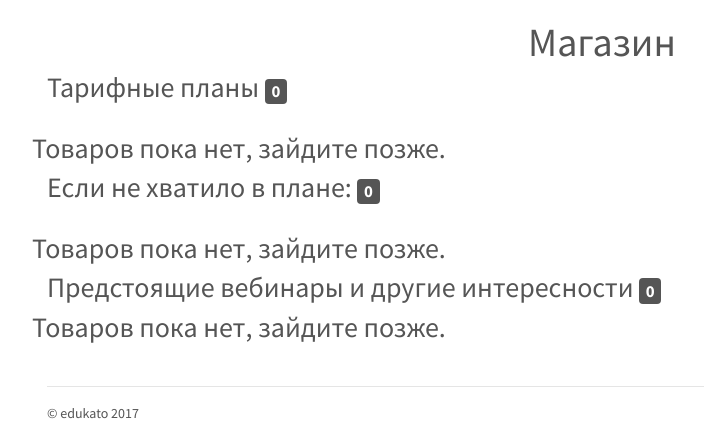
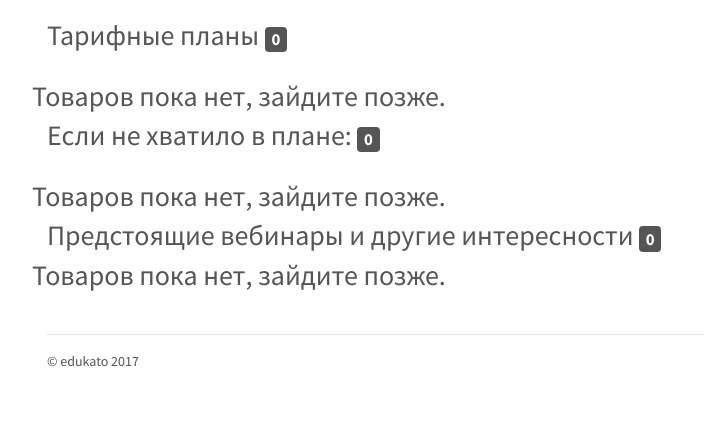
Before and after one commit to edukato/learning, a Flask app: page /shop in a window 1280 px wide. Shown: the part 58-479 px from the top of the page, without its empty margins (38-742 px from the left). Run offline with Flask 2, Linux system fonts and the light colour scheme; the visitor is signed in with stand-in values (Sample User, id 1); data comes from the database, SQL or seed files in the repository; data that the repository does not hold is empty; some libraries are stand-ins or nearby versions.

Commit message:
Убрал заголовок

```diff
--- a/app/templates/home/shop.html
+++ b/app/templates/home/shop.html
@@ -3,7 +3,6 @@
 {% block title %}Магазин{% endblock %}
 {% block body %}
 <div class="container">
-    <h1 align="center">Магазин</h1>
     <div>
         <h3>Тарифные планы
             <small><span class="badge badge-default">{{ services_0_count}}</small>
```
